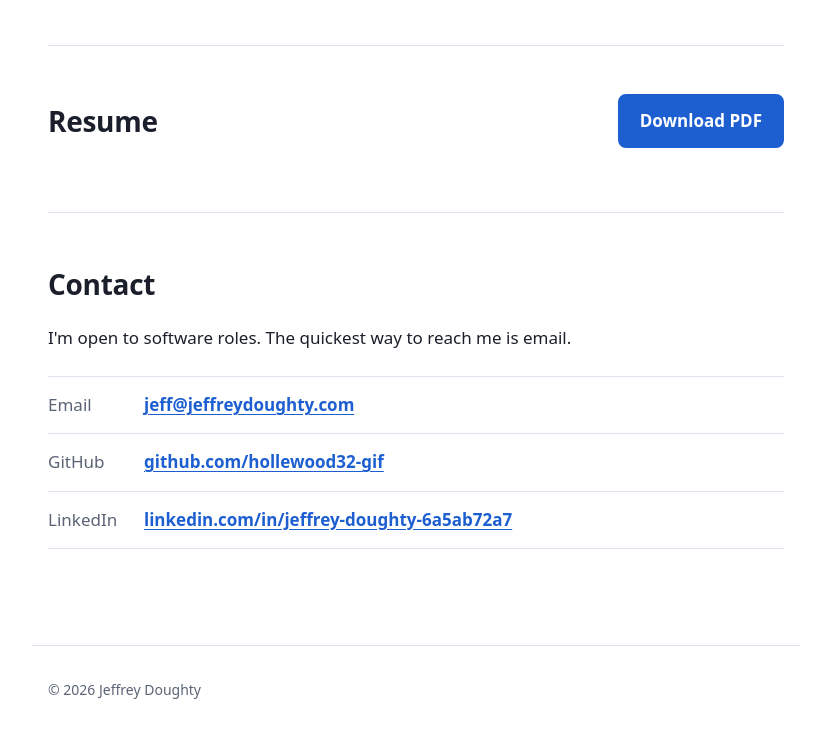
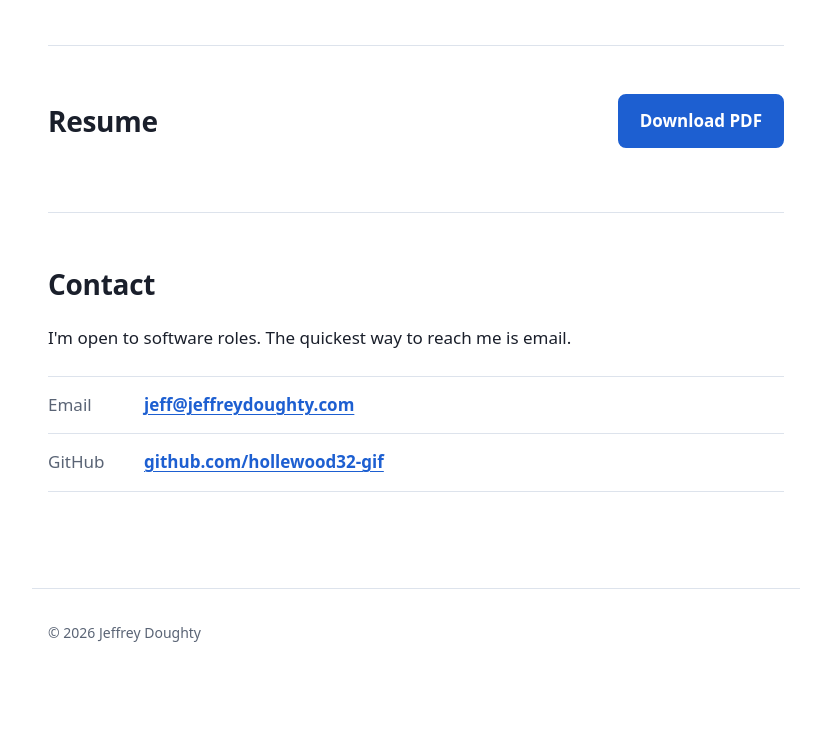
Before and after one commit to hollewood32-gif/portfolio-site, a website built with Vite: page index.html in a window 1280 px wide. Shown: the part 2585-3334 px from the top of the page, without its empty margins (224-1055 px from the left). After the commit the page ends 3277 px from the top, so only its background shows below. Built offline with nearby package versions, Linux system fonts and the light colour scheme.

Commit message:
Remove LinkedIn from the site at the owner's request
Takes it out of the Contact section and the resume PDF. Keeps the PDF header wrapping and the link checker's LinkedIn handling.

Co-Authored-By: Claude Opus 5.5 <noreply@anthropic.com>

```diff
--- a/index.html
+++ b/index.html
@@ -171,10 +171,6 @@
             <span class="contact-label">GitHub</span>
             <a class="contact-value" href="https://github.com/hollewood32-gif">github.com/hollewood32-gif</a>
           </li>
-          <li>
-            <span class="contact-label">LinkedIn</span>
-            <a class="contact-value" href="https://www.linkedin.com/in/jeffrey-doughty-6a5ab72a7">linkedin.com/in/jeffrey-doughty-6a5ab72a7</a>
-          </li>
         </ul>
       </section>
     </main>
--- a/src/resume-data.ts
+++ b/src/resume-data.ts
@@ -31,7 +31,6 @@ export const resume: Resume = {
     { label: "jeff@jeffreydoughty.com", url: "mailto:jeff@jeffreydoughty.com" },
     { label: "jeffreydoughty.com", url: "https://jeffreydoughty.com" },
     { label: "github.com/hollewood32-gif", url: "https://github.com/hollewood32-gif" },
-    { label: "linkedin.com/in/jeffrey-doughty-6a5ab72a7", url: "https://www.linkedin.com/in/jeffrey-doughty-6a5ab72a7" },
   ],
   summary:
     "U.S. Navy veteran and former nuclear equipment technician who now builds and ships web software. " +
```
Also changed, not shown: CLAUDE.md (+1 -1 lines).
